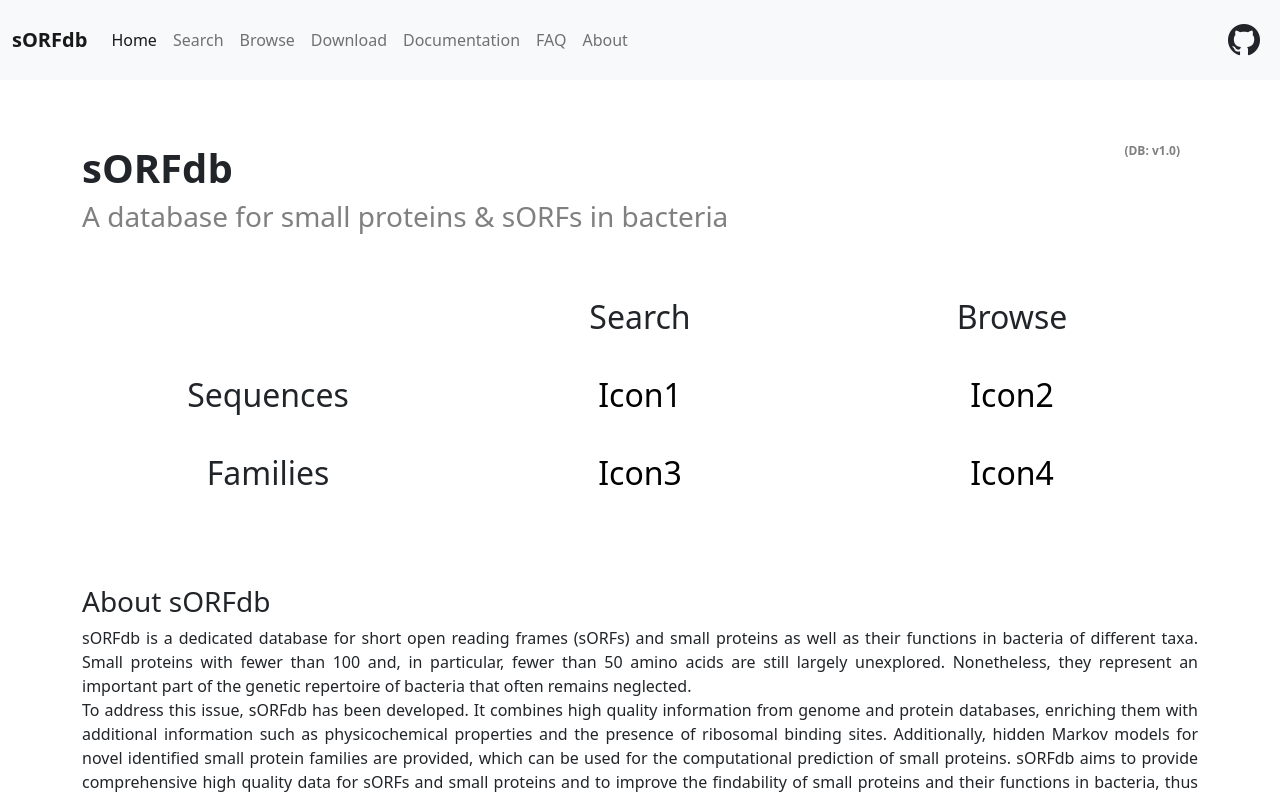
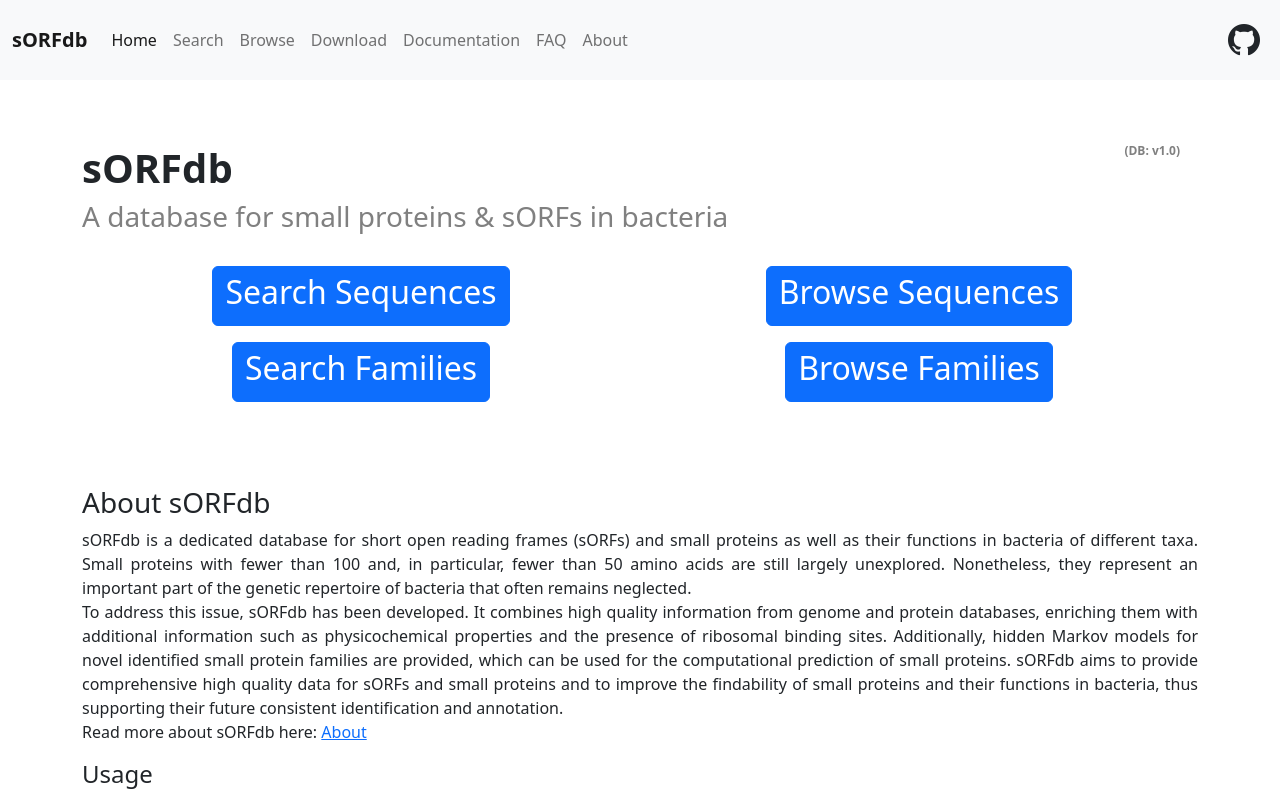
Before and after one commit to jhahnfeld/sorfdb-web, a Vue app: page / in a window 1280 px wide. Shown: the top 798 px of the page. Built offline with nearby package versions, Linux system fonts and the light colour scheme.

Commit message:
Replace navigator with buttons

```diff
--- a/src/views/HomeView.vue
+++ b/src/views/HomeView.vue
@@ -16,7 +16,7 @@
         A database for small proteins &amp; sORFs in bacteria
       </h3>
     </div>
-
+    <!--
     <div class="container-fluid" style="margin-top: 2em">
       <div class="row">
         <div class="col-xs-12 col-md-4"></div>
@@ -78,6 +78,53 @@
         </div>
       </div>
     </div>
+    -->
+    <div class="container-fluid" style="margin-top: 2em">
+      <div class="row">
+        <div class="col-xs-12 col-md-6 text-center">
+          <button type="button" class="btn btn-primary">
+            <router-link
+              to="/search/sequence"
+              style="color: white; text-decoration: none"
+            >
+              <h2>Search Sequences</h2>
+            </router-link>
+          </button>
+        </div>
+        <div class="col-xs-12 col-md-6 text-center">
+          <button type="button" class="btn btn-primary">
+            <router-link
+              to="/browse/sequence"
+              style="color: white; text-decoration: none"
+            >
+              <h2>Browse Sequences</h2>
+            </router-link>
+          </button>
+        </div>
+      </div>
+      <div class="row">
+        <div class="col-xs-12 col-md-6 mt-3 text-center">
+          <button type="button" class="btn btn-primary">
+            <router-link
+              to="/search/family"
+              style="color: white; text-decoration: none"
+            >
+              <h2>Search Families</h2>
+            </router-link>
+          </button>
+        </div>
+        <div class="col-xs-12 col-md-6 mt-3 text-center">
+          <button type="button" class="btn btn-primary">
+            <router-link
+              to="/browse/family"
+              style="color: white; text-decoration: none"
+            >
+              <h2>Browse Families</h2>
+            </router-link>
+          </button>
+        </div>
+      </div>
+    </div>
 
     <h3 style="margin-top: 3em">About sORFdb</h3>
     <p style="text-align: justify">
```
